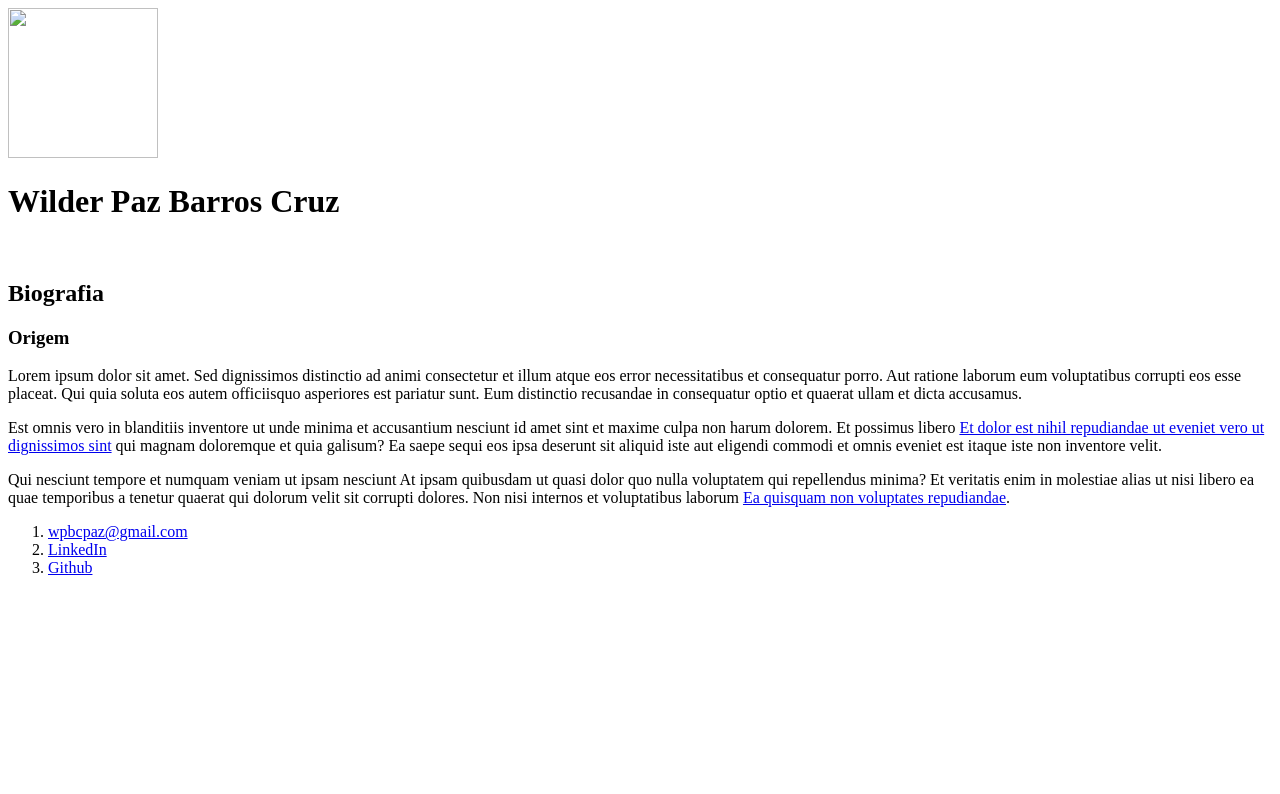
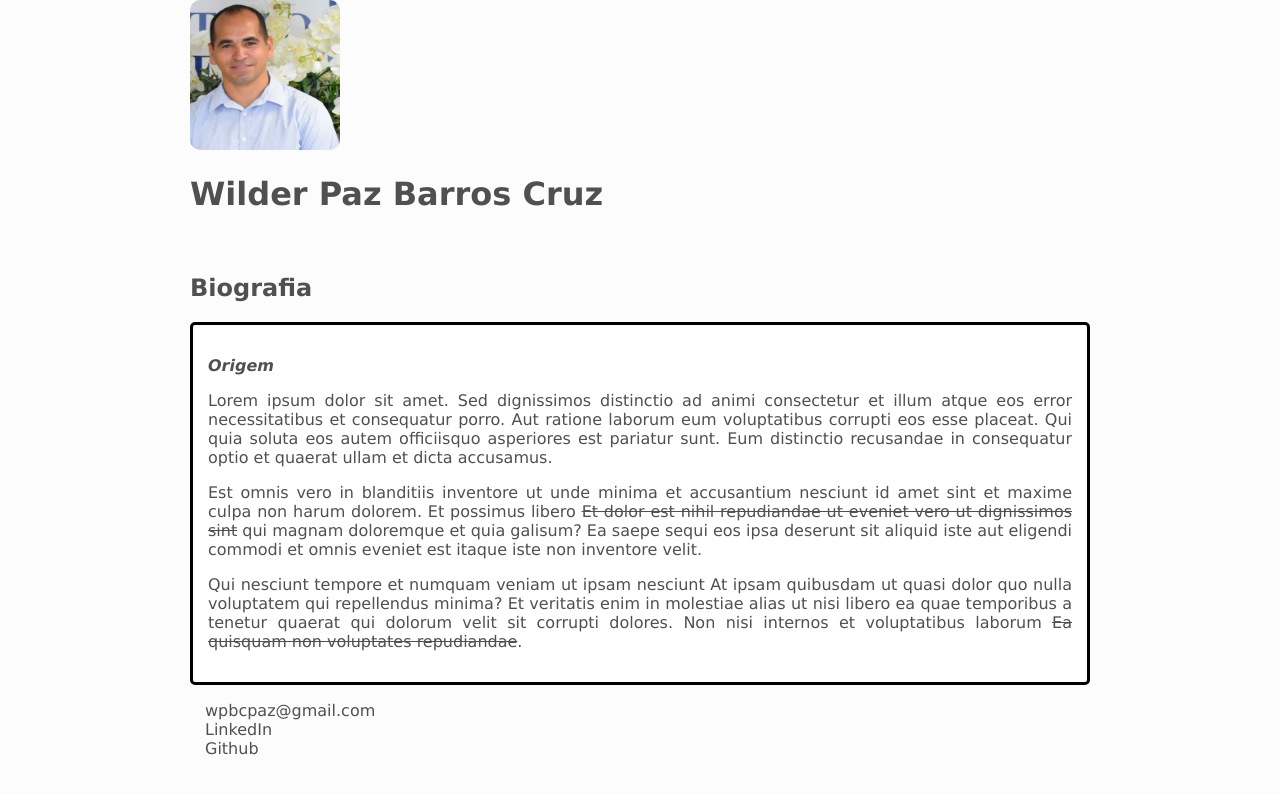
Before and after one commit to wilderpaz/estudo-TIC, a plain HTML site: page Primeiros passos para desenvolvimento web/Cursoohtml-css/index_html.html in a window 1280 px wide. Drawn offline with Linux system fonts and the light colour scheme.

Commit message:
Inserção da pasta cursohtml

```diff
--- a/Primeiros passos para desenvolvimento web/Cursoohtml-css/index_html.html
+++ b/Primeiros passos para desenvolvimento web/Cursoohtml-css/index_html.html
@@ -3,26 +3,27 @@
 <head>
     <meta charset="UTF-8">
     <title>Wilder Paz</title>
+    <link rel="stylesheet" href="style.css">
 </head>
 <body>
     <header>
-        <img height="150" src="..\img\Paz.jpg" width="150">
-        <h1>Wilder Paz Barros Cruz</h1>
+        <img class="img" height="150" src="Paz.jpg" width="150">
+        <h1 id="title">Wilder Paz Barros Cruz</h1>
     </header>
     <section>
         <header>
             <img src="">
-            <h2>Biografia</h2>
+            <h2 class="subtitle">Biografia</h2>
         </header>
-        <article>
+        <article class="post">
         <header>
-            <h3>Origem</h3>
+            <h3 class="posttitle">Origem</h3>
         </header>
         <p>Lorem ipsum dolor sit amet. Sed dignissimos distinctio ad animi consectetur et illum atque eos error necessitatibus et consequatur porro. Aut ratione laborum eum voluptatibus corrupti eos esse placeat. Qui quia soluta eos autem officiisquo asperiores est pariatur sunt. Eum distinctio recusandae in consequatur optio et quaerat ullam et dicta accusamus. </p><p>Est omnis vero in blanditiis inventore ut unde minima et accusantium nesciunt id amet sint et maxime culpa non harum dolorem. Et possimus libero <a href="https://www.loremipzum.com" target="_blank">Et dolor est nihil repudiandae ut eveniet vero ut dignissimos sint</a> qui magnam doloremque et quia galisum? Ea saepe sequi eos ipsa deserunt sit aliquid iste aut eligendi commodi et omnis eveniet est itaque iste non inventore velit. </p><p>Qui nesciunt tempore et numquam veniam ut ipsam nesciunt At ipsam quibusdam ut quasi dolor quo nulla voluptatem qui repellendus minima? Et veritatis enim in molestiae alias ut nisi libero ea quae temporibus a tenetur quaerat qui dolorum velit sit corrupti dolores. Non nisi internos et voluptatibus laborum <a href="https://www.loremipzum.com" target="_blank">Ea quisquam non voluptates repudiandae</a>. </p>
         </article>
     </section>
     <footer>
-        <ol>
+        <ol class="contact_list">
             <li> <a href="mailto:wpbcpaz@gmail.com">wpbcpaz@gmail.com</a></li>
             <li> <a href="https://www.linkedin.com/in/wilderpaz/" target="_blank">LinkedIn</a></li>
             <li> <a href="https://github.com/wilderpaz" target="_blank">Github</a></li>
--- a/Primeiros passos para desenvolvimento web/Cursoohtml-css/style.css
+++ b/Primeiros passos para desenvolvimento web/Cursoohtml-css/style.css
@@ -0,0 +1,42 @@
+body {
+    background: #fcfcfc;
+    color: #505050 ;
+    font-family: Verdana, Geneva, Tahoma, sans-serif;
+    margin: auto;
+    max-width: 900px;
+
+}
+
+#title, .subtitle, .posttitle{
+    color: #505050;
+}
+
+.posttitle{
+    font-size: 16px;
+    font-style: italic;
+}
+
+.post {
+    background: #fff;
+    padding: 15px;
+    border: 3px solid #000;
+    margin-block-end: 15px ;
+    border-radius: 5px;
+    text-align: justify;
+}
+a {
+    text-decoration: line-through;
+    color:#505050
+}
+.img{
+    border-radius: 10px;
+}
+
+.contact_list{
+    list-style-type: none;
+    padding-left: 15px;
+}
+
+.contact_list li a{
+    text-decoration: none;
+}
```
Also changed, not shown: Primeiros passos para desenvolvimento web/Cursoohtml-css/Paz.jpg (added), 1 other file.
